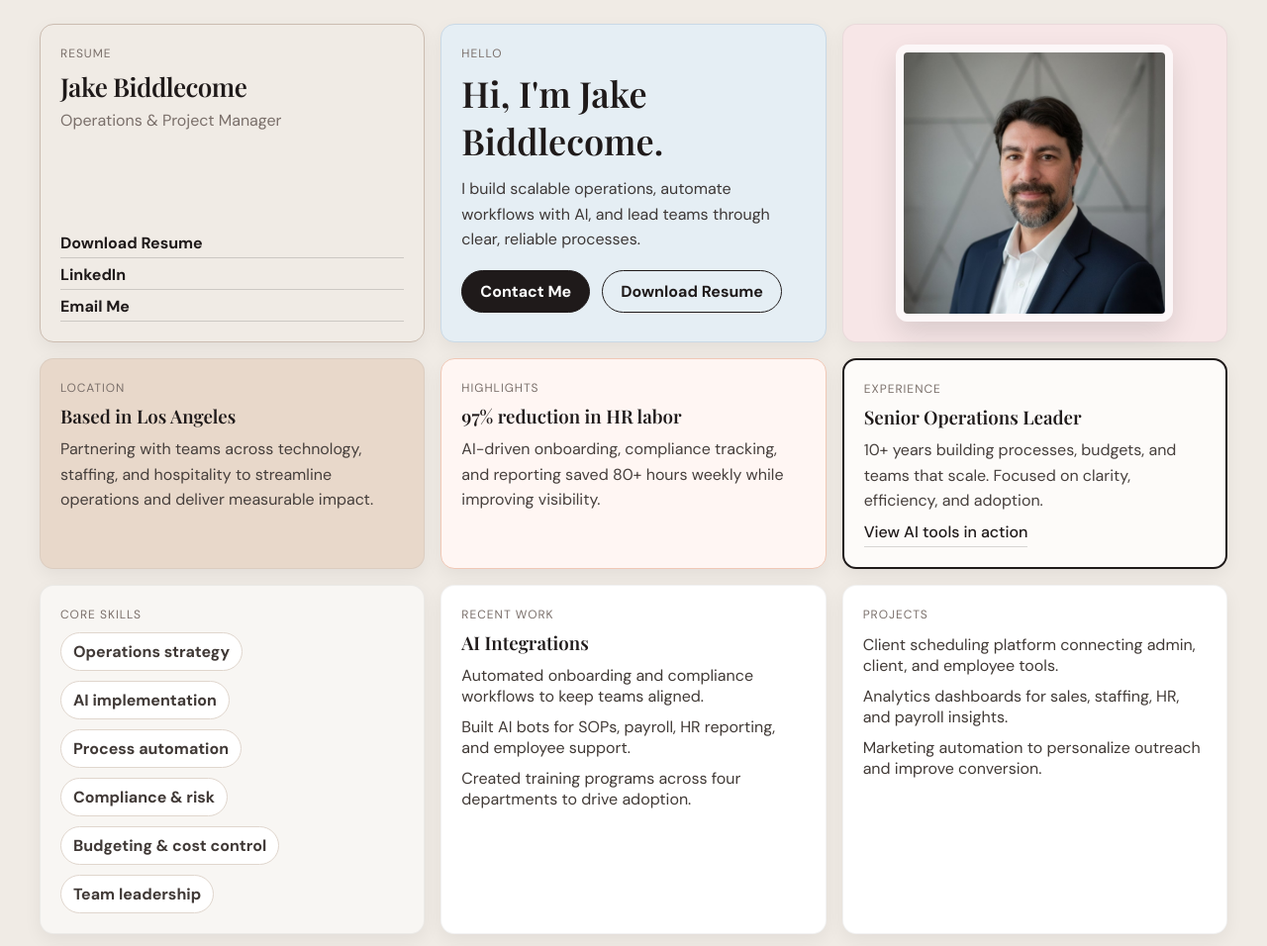
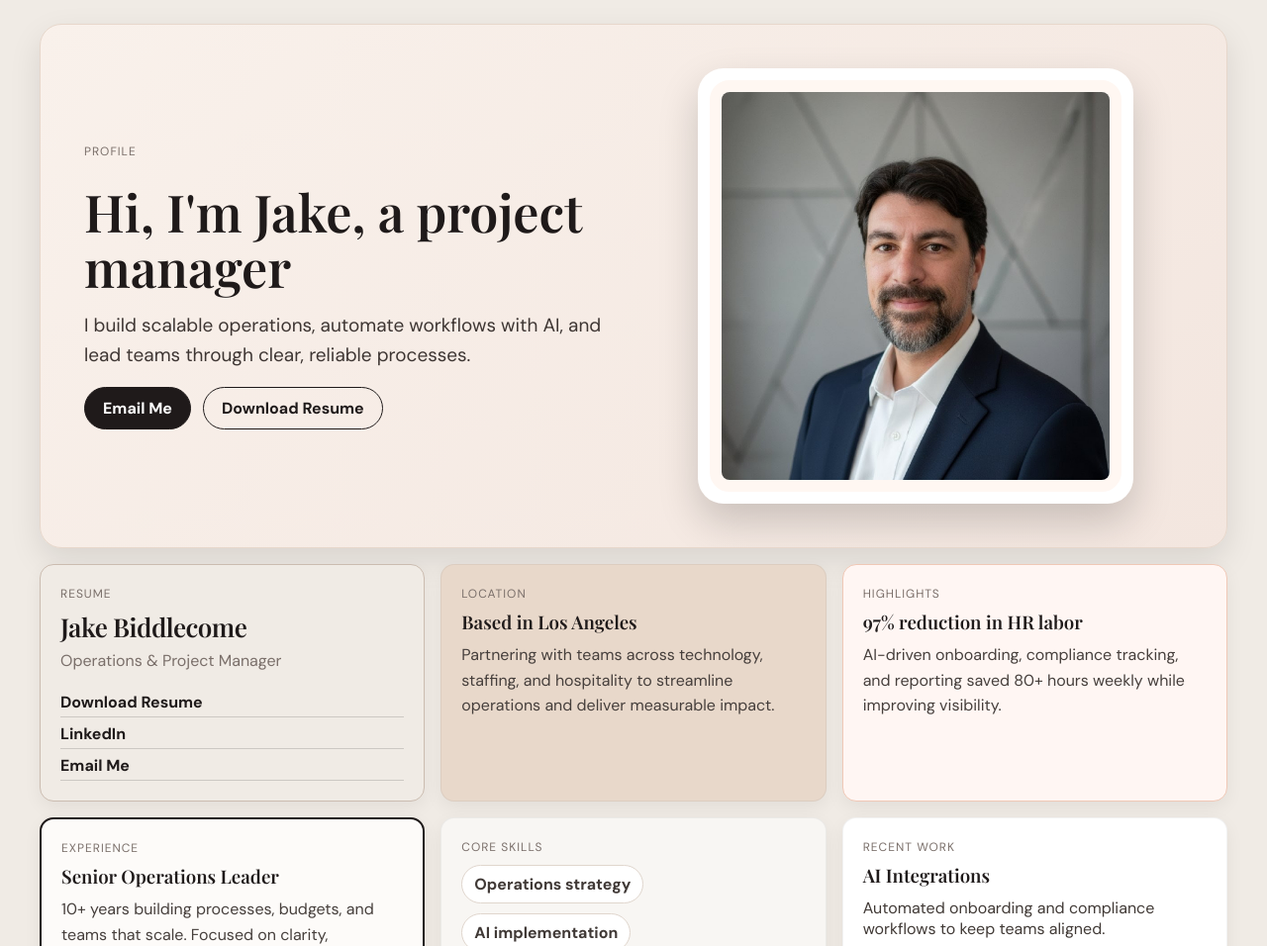
Before and after one commit to JBiddlecome/personal-website, a website: page index.html in a window 1280 px wide. Shown: the top 956 px of the page at 99% size. Drawn offline with nearby package versions, Linux system fonts and the light colour scheme.

Commit message:
Revert "Revert "Polish hero banner styling""

```diff
--- a/index.html
+++ b/index.html
@@ -11,6 +11,21 @@
 </head>
 <body>
   <main class="layout">
+    <section class="hero-banner">
+      <div class="hero-copy">
+        <p class="eyebrow">Profile</p>
+        <h1 class="hero-title">Hi, I'm Jake, a project manager</h1>
+        <p class="hero-lead">I build scalable operations, automate workflows with AI, and lead teams through clear, reliable processes.</p>
+        <div class="hero-actions">
+          <a class="button" href="mailto:jake.biddlecome@gmail.com">Email Me</a>
+          <a class="button ghost" href="resume.pdf" download>Download Resume</a>
+        </div>
+      </div>
+      <div class="hero-media">
+        <img src="profile.jpg" alt="Jake Biddlecome smiling" />
+      </div>
+    </section>
+
     <section class="card nav-card">
       <div>
         <p class="eyebrow">Resume</p>
@@ -22,20 +37,6 @@
         <a href="https://www.linkedin.com/in/jake-biddlecome-03883228/" target="_blank" rel="noopener" class="text-link">LinkedIn</a>
         <a href="mailto:jake.biddlecome@gmail.com" class="text-link">Email Me</a>
       </div>
-    </section>
-
-    <section class="card hero-card">
-      <p class="eyebrow">Hello</p>
-      <h2 class="headline">Hi, I'm Jake<br />Biddlecome.</h2>
-      <p class="lead">I build scalable operations, automate workflows with AI, and lead teams through clear, reliable processes.</p>
-      <div class="cta-row">
-        <a class="button" href="mailto:jake.biddlecome@gmail.com">Contact Me</a>
-        <a class="button ghost" href="resume.pdf" download>Download Resume</a>
-      </div>
-    </section>
-
-    <section class="card photo-card">
-      <img src="profile.jpg" alt="Jake Biddlecome" class="profile" />
     </section>
 
     <section class="card muted-card">
--- a/style.css
+++ b/style.css
@@ -40,6 +40,60 @@ main.layout {
   align-items: stretch;
 }
 
+.hero-banner {
+  grid-column: 1 / -1;
+  display: grid;
+  gap: clamp(18px, 3vw, 28px);
+  grid-template-columns: repeat(auto-fit, minmax(320px, 1fr));
+  align-items: center;
+  padding: clamp(28px, 4vw, 44px);
+  background: linear-gradient(135deg, #f9f1eb 0%, #f3e6df 100%);
+  border-radius: 22px;
+  border: 1px solid #e7d7cb;
+  box-shadow: 0 12px 32px rgba(0,0,0,0.1);
+  overflow: hidden;
+}
+
+.hero-copy {
+  display: grid;
+  gap: 16px;
+  max-width: 640px;
+}
+
+.hero-title {
+  font-size: clamp(36px, 5vw, 52px);
+  margin: 0;
+  line-height: 1.08;
+}
+
+.hero-lead {
+  font-size: 19px;
+  color: #3e3633;
+}
+
+.hero-actions {
+  display: flex;
+  gap: 12px;
+  flex-wrap: wrap;
+  align-items: center;
+}
+
+.hero-media {
+  justify-self: center;
+  width: min(100%, 440px);
+  background: #fff;
+  border-radius: 26px;
+  padding: 12px;
+  box-shadow: 0 18px 40px rgba(0,0,0,0.18);
+}
+
+.hero-media img {
+  width: 100%;
+  display: block;
+  border-radius: 20px;
+  border: 12px solid #fff7f2;
+}
+
 .card {
   background: #fff;
   border-radius: 14px;
@@ -77,27 +131,6 @@ main.layout {
   font-weight: 600;
 }
 
-.hero-card {
-  background: var(--slate);
-  border-color: #c9d9e6;
-}
-
-.headline {
-  font-size: 36px;
-  margin: 6px 0 12px;
-}
-
-.lead {
-  color: #3d3837;
-}
-
-.cta-row {
-  display: flex;
-  gap: 12px;
-  flex-wrap: wrap;
-  margin-top: 18px;
-}
-
 .button {
   background: var(--ink);
   color: #fff;
@@ -117,20 +150,6 @@ main.layout {
 .button.ghost {
   background: transparent;
   color: var(--ink);
-}
-
-.photo-card {
-  background: var(--rose);
-  display: grid;
-  place-items: center;
-}
-
-.profile {
-  width: 100%;
-  max-width: 280px;
-  border-radius: 12px;
-  border: 8px solid rgba(255,255,255,0.7);
-  box-shadow: 0 12px 28px rgba(0,0,0,0.12);
 }
 
 .muted-card {
```
